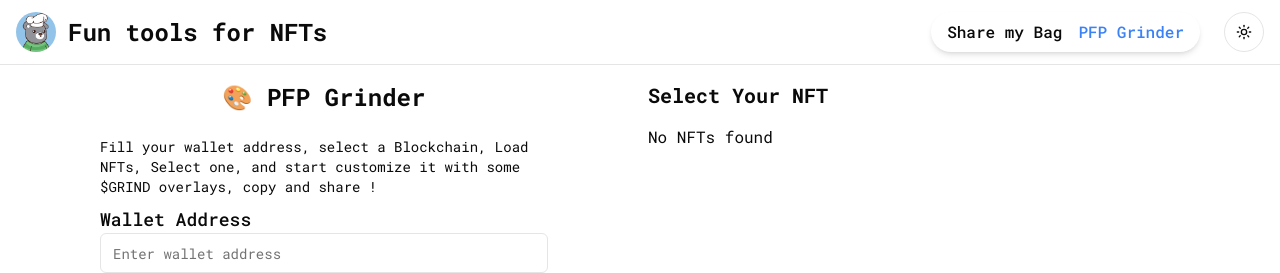
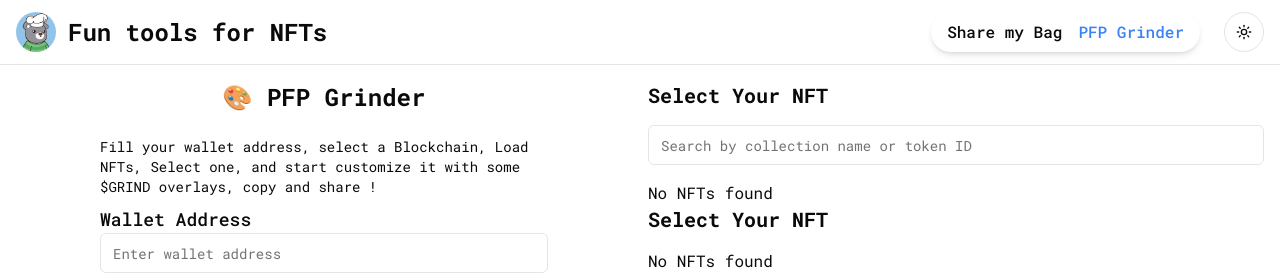
Before and after one commit to ManVersusCoin/pfp-grinding, a Next.js app: page /grind in a window 1280 px wide. Shown: the top 273 px of the page. Built offline with nearby package versions, Linux system fonts and the light colour scheme.

Commit message:
Add lazyLoad and search bar

```diff
--- a/app/grind/page.tsx
+++ b/app/grind/page.tsx
@@ -26,6 +26,7 @@ import { Rnd } from 'react-rnd'
 import { Tabs, TabsContent, TabsList, TabsTrigger } from "@/components/ui/tabs"
 import { Card, CardContent } from "@/components/ui/card"
 import { Slider } from "@/components/ui/slider"
+import LazyLoad from 'react-lazyload'
 
 const generateCanvasImage = (
   nftSrc: string,
@@ -148,6 +149,7 @@ export default function GrindPage() {
   const [nfts, setNfts] = useState<any[]>([])
   const [loading, setLoading] = useState(false)
   const [error, setError] = useState<string | null>(null)
+  const [searchTerm, setSearchTerm] = useState<string>('')
 
   const proxiedNFT = selectedNft ? `/api/proxy?url=${encodeURIComponent(selectedNft)}` : null
   const proxiedOverlay = selectedOverlay
@@ -180,7 +182,10 @@ export default function GrindPage() {
   const handleAddressChange = (e: React.ChangeEvent<HTMLInputElement>) => {
     setWalletAddress(e.target.value)
   }
-
+  const filteredNFTs = nfts.filter((nft) =>
+    nft.collectionName.toLowerCase().includes(searchTerm.toLowerCase()) ||
+    nft.tokenId.toString().includes(searchTerm)
+  )
   const handleFetchNFTs = async () => {
     if (!walletAddress) {
       setError('Please enter a wallet address')
@@ -290,6 +295,43 @@ export default function GrindPage() {
             </div>
 
       <div className="w-1/2 overflow-y-auto max-h-screen">
+
+      <h2 className="text-xl font-bold mb-4">Select Your NFT</h2>
+
+        {/* Search Bar */}
+        <div className="mb-4">
+          <Input
+            value={searchTerm}
+            onChange={(e) => setSearchTerm(e.target.value)}
+            placeholder="Search by collection name or token ID"
+          />
+        </div>
+
+        {/* NFT Selector with Lazy Loading */}
+        {filteredNFTs.length > 0 ? (
+          <div className="space-y-4">
+            {filteredNFTs.map((nft) => (
+              <LazyLoad key={nft.tokenId} height={80} offset={100} once>
+                <div
+                  onClick={() => setSelectedNft(nft.imageUrl)}
+                  className="flex items-center cursor-pointer"
+                >
+                  <img
+                    src={nft.imageUrl}
+                    alt={nft.tokenId}
+                    className="w-16 h-16 object-cover rounded-full mr-4"
+                  />
+                  <div>
+                    <h4 className="text-sm font-semibold">{nft.collectionName}</h4>
+                    <p className="text-xs text-gray-500">{nft.tokenId}</p>
+                  </div>
+                </div>
+              </LazyLoad>
+            ))}
+          </div>
+        ) : (
+          <p>No NFTs found</p>
+        )}
         <h2 className="text-xl font-bold mb-4">Select Your NFT</h2>
         {nfts.length > 0 ? (
           <NftSelector nfts={nfts} onSelect={setSelectedNft} />
--- a/package.json
+++ b/package.json
@@ -56,6 +56,7 @@
     "react-day-picker": "8.10.1",
     "react-dom": "^19",
     "react-hook-form": "^7.54.1",
+    "react-lazyload": "^3.2.1",
     "react-resizable-panels": "^2.1.7",
     "react-rnd": "^10.5.2",
     "recharts": "2.15.0",
```
Also changed, not shown: 1 other file (tests, documents, lock files or other folders).
